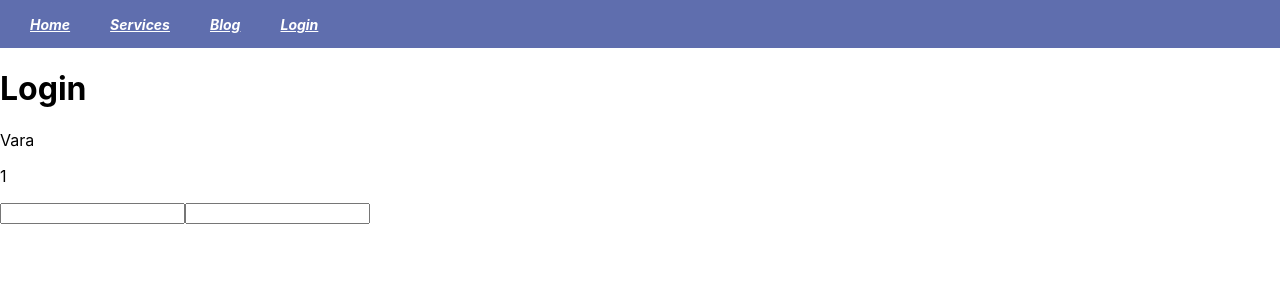
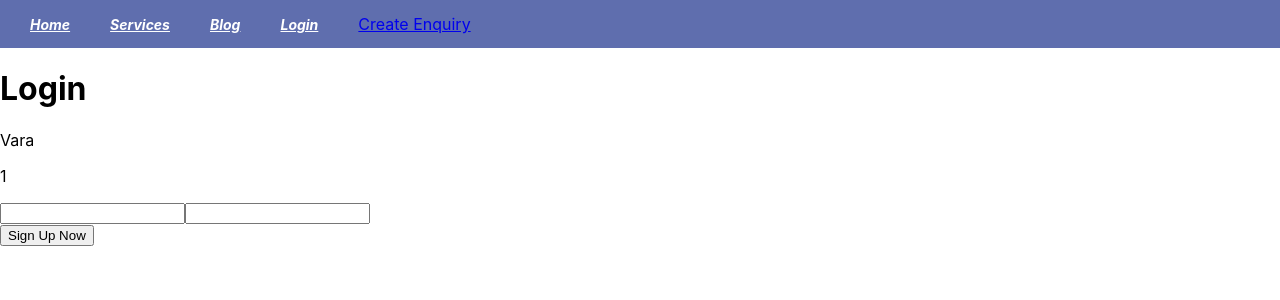
Before and after one commit to hrvaralakshmi956-cpu/keystone, a React (Create React App) app: page /login in a window 1280 px wide. Shown: the top 300 px of the page. Built offline with nearby package versions, Linux system fonts and the light colour scheme.

Commit message:
Day-21 Internship work

```diff
--- a/src/App.js
+++ b/src/App.js
@@ -1,13 +1,13 @@
-import logo from './logo.svg';
-import './App.css';
+import logo from "./logo.svg";
+import "./App.css";
 import Welcome from "./Welcome.jsx"
 import Header from "./Header.jsx"
-import { BrowserRouter , Routes, Route } from 'react-router-dom';
-import Blog from './Blog.jsx';
-import Services from './Services.jsx';
-import Home from './Home.jsx';
-import Login from './Login.jsx';
-
+import { BrowserRouter , Routes, Route } from "react-router-dom";
+import Blog from "./Blog.jsx";
+import Services from "./Services.jsx";
+import Home from "./Home.jsx";
+import Login from "./Login.jsx";
+import CreateEnquiry from "./CreateEnquiry.jsx";
 
 function App() {
   return (
@@ -18,13 +18,13 @@ function App() {
 
         <Routes>
 
-            <Route path='/welcome' element={<Welcome/>} />
-            <Route path='/Blog' element={<Blog/>} />
-            <Route path='/Services' element={<Services/>} />
-            <Route path='/' element={<Home/>} />
-            <Route path='*' element={<h2>Page Not Found</h2>} />
-            <Route path='/login' element={<Login/>} />
-
+            <Route path="/welcome" element={<Welcome/>} />
+            <Route path="/Blog" element={<Blog/>} />
+            <Route path="/Services" element={<Services/>} />
+            <Route path="/" element={<Home/>} />
+            <Route path="*" element={<h2>Page Not Found</h2>} />
+            <Route path="/login" element={<Login/>} />
+            <Route path="/create-enquiry" element={<CreateEnquiry/>} />
 
         </Routes>
 
--- /dev/null
+++ b/src/CreateEnquiry.jsx
@@ -0,0 +1,20 @@
+import React from "react";
+import {usestate} from 'react';
+
+
+function CreateEnquiry() {
+
+    const [enquiry,setEnquiry]=usestate({userName:"", password:""})
+    return (
+        <div>
+            Create Enquiry
+            <form>
+                <input type="text" name="" id="" />
+                <input type="password" name="" id="" />
+                <button type='submit'>Submit btn</button>
+            </form>
+        </div>
+    )
+}
+
+export default CreateEnquiry
--- a/src/Header.jsx
+++ b/src/Header.jsx
@@ -1,21 +1,25 @@
-import React from 'react';
+import React, { useEffect } from "react";
 import "./App.css";
 
 function Header() {
     return (
         <div>
-            <nav className='navbar'>
-                <a href="/" className='navlinks'>
+            <nav className="navbar">
+                <a href="/" className="navlinks">
                     Home
-                    </a>
-                <a href="/Services" className='navlinks'>
+                </a>
+                <a href="/Services" className="navlinks">
                     Services
-                    </a>
-                <a href="/blog" className='navlinks'>
+                </a>
+                <a href="/blog" className="navlinks">
                     Blog
-                    </a>
-                <a href="/Login" className='navlinks'>
-                Login
+                </a>
+                <a href="/Login" className="navlinks">
+                    Login
+                </a>
+
+                <a href="/create-enquiry" className="navlink">
+                    Create Enquiry
                 </a>
             </nav>
         </div>
--- a/src/Home.jsx
+++ b/src/Home.jsx
@@ -1,6 +1,7 @@
 import React,{useEffect} from "react";
 import Section from "./Section.jsx";
 import Welcome from "./Welcome.jsx";
+import reactLogo from "./images/logo192.png";
 
 function Home() {
     useEffect(()=>{
@@ -18,6 +19,8 @@ function Home() {
         <div>
             <h2>Welcome to react JS web development conducted by Prinston Smart Engineers!
             </h2>
+            <img src={reactLogo} width={200} height={200} alt="react-logo" />
+
             <Section userName={"Vara"} phoneNo={"030-2203-2341"}/>
             <Welcome generateAvg={getAvg}/>
         </div>
--- a/src/Login.jsx
+++ b/src/Login.jsx
@@ -1,10 +1,14 @@
 import React from "react";
-import { useState , useEffect } from 'react';
+import { useState , useEffect } from "react";
+import Signup from "./Signup.jsx";
 
 function Login() {
 
     const [name,setname]=useState("Vara");
     const [password,setpassword]=useState("1");
+    const [isSignUp,setIsSignUp]=useState(false);
+
+
 
     useEffect(()=>{
     console.log("Will be printed when password is updated")
@@ -22,16 +26,26 @@ function Login() {
     setpassword(pwd.target.value);
     }
 
+    function handleSignup()
+    {
+       setIsSignUp(true)
+    }
+
     return (
         <div>
-            <h1>Login</h1>
+
+            {
+             isSignUp ? <Signup/>:
+             <div>
+                <h1>Login</h1>
             <p>{name}</p>
             <p>{password}</p>
             <input type="username" name="" id="" onChange={handleNameChange} />
-
             <input type="password" name="" id="" onChange={handlePasswordChange} />
-
-
+            <br />
+            <button onClick={handleSignup}>Sign Up Now </button>
+            </div>
+            }
         </div>
     );
 }
```
Also changed, not shown: src/images/logo192.png (added).
